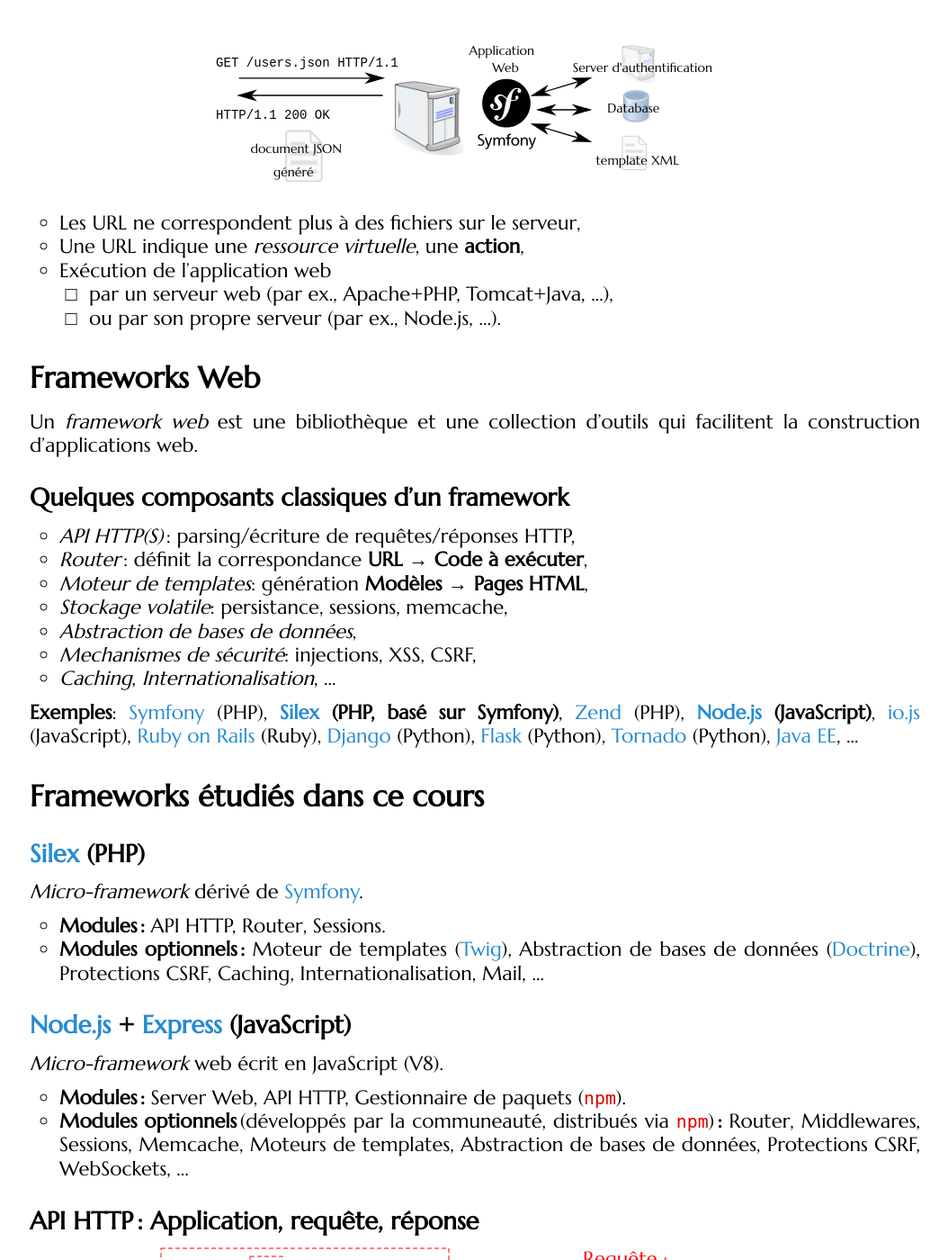
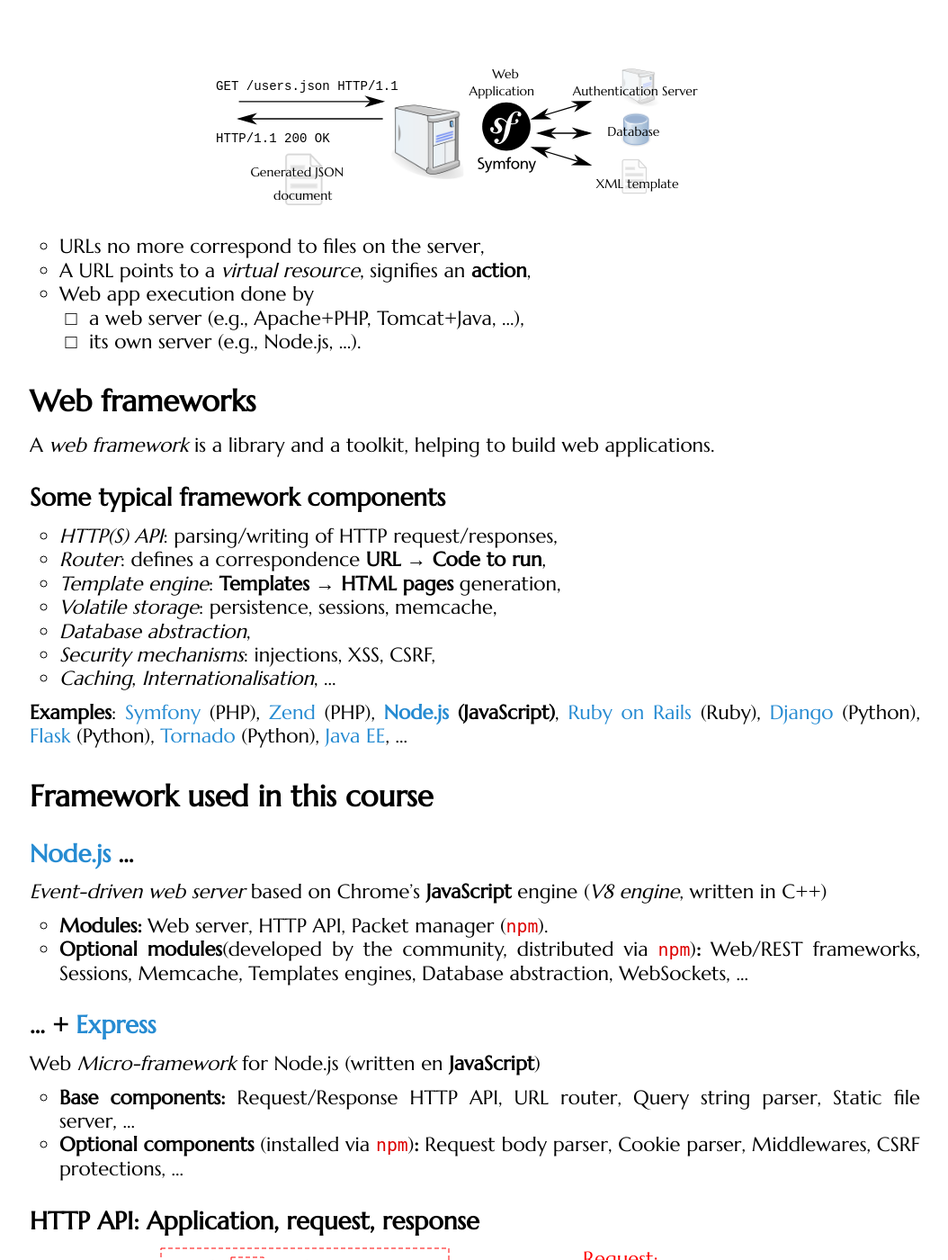
Before and after one commit to defeo/aws, a Jekyll site: the page built from _lessons/frameworks.md, in a window 1280 px wide and 1400 px high, scrolled down 3919 px. Shown: the whole window at 90% size, without its empty margins (112-1166 px from the left). Built offline with Jekyll 4.4.1, drawn with Linux system fonts in a browser that asks for light colours; some web fonts are replaced; some of the changed text lies outside the part shown.

Commit message:
Translated and updated Frameworks lesson

````diff
--- a/_lessons/frameworks.md
+++ b/_lessons/frameworks.md
@@ -15,10 +15,10 @@ addons:
 
 <section>
 
-## Avant les pages dynamiques
+## Before dynamic pages
 
-Le premiers servers web se limitaient à servir des fichiers statiques:
-HTML, images, etc.
+The earlier web servers just used to serve static files: HTML, images,
+etc.
 
 <svg style="margin:auto;display:block"
    xmlns:dc="http://purl.org/dc/elements/1.1/"
@@ -89,18 +89,18 @@ HTML, images, etc.
   </g>
 </svg>
 
-- L'URL correspond à un chemin dans le système de fichiers du serveur.
+- URLs correspond to a path in the server's file system.
 
 </section>
 <section>
 
-## Génération statique
+## Static Generation
 
-- Les fichiers HTML sont assemblés à partir de plusieurs composants,
-- Ils sont compilés avant d'être chargés sur le serveur
+- HTML files are assembled from various components,
+- They are compiled together before being installed on the server.
 {:.no-wrap}
 
-#### Un exemple moderne
+#### A modern example
 
 <svg style="margin:auto;display:block" width="504" height="200" transform="scale(0.7)" >
   <defs>
@@ -144,26 +144,27 @@ HTML, images, etc.
 	<path d="m 510,130 100,0" />
 </g>
   <g style="fill:blue">
-    <a xlink:href="http://daringfireball.net/projects/markdown/"><text x="170" y="138">Markdown</text></a>
+    <a xlink:href="https://daringfireball.net/projects/markdown/"><text x="170" y="138">Markdown</text></a>
 	<a xlink:href="https://pugjs.org/"><text x="210" y="238">Pug</text></a>
   </g>
   </g>
 </svg>
 
-- [Markdown](http://daringfireball.net/projects/markdown/) : transformation Texte → HTML,
-- [Pug](https://pugjs.org/) : syntaxe simplifiée pour HTML,
-- [Perl](http://perl.org/) : langage de programmation générique.
+- [Markdown](https://daringfireball.net/projects/markdown/): Text → HTML transformation,
+- [Pug](https://pugjs.org/): simplified syntax for HTML,
+- [Perl](https://perl.org/): generic programming language.
 
-**Autre exemple :** Ces transparents sont générés statiquement
-([Markdown](http://daringfireball.net/projects/markdown/) +
-[Jekyll](http://jekyllrb.com/)).
+**Another example:** These slides are statically generated
+([Markdown](https://daringfireball.net/projects/markdown/) +
+[Jekyll](https://jekyllrb.com/)).
 
 </section>
 <section>
 
-## Web 1.0 : pages dynamiques
+## Web 1.0: dynamic pages
 
-La création du document se fait au moment de la requête, à la volée.
+Document creation happens at the moment the HTTP request is received,
+on the fly.
 
 <svg style="margin:auto;display:block" width="720" height="270" transform="scale(0.8)">
   <defs>
@@ -257,40 +258,41 @@ La création du document se fait au moment de la requête, à la volée.
        xml:space="preserve" >app.php</text>
     <text
        x="450" y="250"
-       xml:space="preserve" >Moteur de</text>
+       xml:space="preserve" >Scripting</text>
     <text
        x="450" y="280"
-       xml:space="preserve" >Scripting</text>
+       xml:space="preserve" >engine</text>
     <text
        x="620" y="110"
-       xml:space="preserve" >Server d'authentification</text>
+       xml:space="preserve" >Authentication server</text>
     <text
        x="680" y="180"
        xml:space="preserve" >Database</text>
     <text
        x="660" y="270"
-       xml:space="preserve" >template XML</text>
+       xml:space="preserve" >XML template</text>
     <text
        x="60" y="250"
-       xml:space="preserve" >document HTML</text>
+       xml:space="preserve" >Generated HTML</text>
     <text
        x="100" y="290"
-       xml:space="preserve" >généré</text>
+       xml:space="preserve" >document</text>
   </g>
 </svg>
 
-Le serveur peut :
+The server can:
 
-- Compiler le document à la volée (comme dans la génération statique),
-- Interagir avec d'autres serveurs (authentification, API, ...),
-- Interroger des bases de données.
+- Compile the document on the fly (like in static generation),
+- Interact with other servers (authentication, API),
+- Query databases,
+- ...
 
 </section>
 <section>
 
-## Web 2.0 : Applications web
+## Web 2.0: Web applications
 
-Focalisées autour de *l'interaction* avec l'utilisateur.
+Centered around *user interaction*.
 
 <svg style="margin:auto;display:block" width="720" height="250" transform="scale(0.8)">
   <defs>
@@ -371,93 +373,89 @@ Focalisées autour de *l'interaction* avec l'utilisateur.
        style="font-family:monospace"
        xml:space="preserve" >HTTP/1.1 200 OK</text>
     <text
-       x="440" y="80"
+       x="480" y="80"
+       xml:space="preserve" >Web</text>
+    <text
+       x="440" y="110"
        xml:space="preserve" >Application</text>
     <text
-       x="480" y="110"
-       xml:space="preserve" >Web</text>
-    <text
        x="620" y="110"
-       xml:space="preserve" >Server d'authentification</text>
+       xml:space="preserve" >Authentication Server</text>
     <text
        x="680" y="180"
        xml:space="preserve" >Database</text>
     <text
        x="660" y="270"
-       xml:space="preserve" >template XML</text>
+       xml:space="preserve" >XML template</text>
     <text
        x="60" y="250"
-       xml:space="preserve" >document JSON</text>
+       xml:space="preserve" >Generated JSON</text>
     <text
        x="100" y="290"
-       xml:space="preserve" >généré</text>
+       xml:space="preserve" >document</text>
   </g>
 </svg>
 
-- Les URL ne correspondent plus à des fichiers sur le serveur,
-- Une URL indique une *ressource virtuelle*, une **action**,
-- Exécution de l'application web
-  - par un serveur web (par ex., Apache+PHP, Tomcat+Java, ...),
-  - ou par son propre serveur (par ex., Node.js, ...).
-
+- URLs no more correspond to files on the server,
+- A URL points to a *virtual resource*, signifies an **action**,
+- Web app execution done by
+  - a web server (e.g., Apache+PHP, Tomcat+Java, ...),
+  - its own server (e.g., Node.js, ...).
 
 </section>
 <section>
 
-## Frameworks Web
+## Web frameworks
 
-Un *framework web* est une bibliothèque et une collection d'outils qui
-facilitent la construction d'applications web.
+A *web framework* is a library and a toolkit, helping to build web
+applications.
 
-### Quelques composants classiques d'un framework
+### Some typical framework components
 
-- *API HTTP(S)* : parsing/écriture de requêtes/réponses HTTP,
-- *Router* : définit la correspondance **URL → Code à exécuter**,
-- *Moteur de templates*: génération **Modèles → Pages HTML**,
-- *Stockage volatile*: persistance, sessions, memcache,
-- *Abstraction de bases de données*,
-- *Mechanismes de sécurité*: injections, XSS, CSRF,
+- *HTTP(S) API*: parsing/writing of HTTP request/responses,
+- *Router*: defines a correspondence **URL → Code to run**,
+- *Template engine*: **Templates → HTML pages** generation,
+- *Volatile storage*: persistence, sessions, memcache,
+- *Database abstraction*,
+- *Security mechanisms*: injections, XSS, CSRF,
 - *Caching*, *Internationalisation*, ...
 
-**Exemples**: [Symfony](http://symfony.com/) (PHP),
-**[Silex](http://silex.sensiolabs.org/) (PHP, basé sur Symfony)**,
-[Zend](http://www.zend.com/) (PHP), **[Node.js](http://nodejs.org/)
-(JavaScript)**, [io.js](https://iojs.org/) (JavaScript),
-[Ruby on Rails](http://rubyonrails.org/) (Ruby),
+**Examples**: [Symfony](https://symfony.com/) (PHP),
+[Zend](https://www.zend.com/) (PHP), **[Node.js](https://nodejs.org/)
+(JavaScript)**, [Ruby on Rails](http://rubyonrails.org/) (Ruby),
 [Django](https://www.djangoproject.com/) (Python),
 [Flask](http://flask.pocoo.org/) (Python),
-[Tornado](http://www.tornadoweb.org/) (Python),
-[Java EE](http://www.oracle.com/technetwork/java/javaee/), ...
+[Tornado](http://www.tornadoweb.org/) (Python), [Java
+EE](https://www.oracle.com/technetwork/java/javaee/), ...
 
 </section>
 <section>
 
-## Frameworks étudiés dans ce cours
+## Framework used in this course
 
-### [Silex](http://silex.sensiolabs.org/) (PHP)
+### [Node.js](https://nodejs.org/) ...
 
-*Micro-framework* dérivé de [Symfony](http://symfony.com/).
+*Event-driven web server* based on Chrome's **JavaScript** engine (*V8
+engine*, written in C++)
 
-- **Modules :** API HTTP, Router, Sessions.
-- **Modules optionnels :** Moteur de templates
-  ([Twig](http://twig.sensiolabs.org/)), Abstraction de bases de
-  données ([Doctrine](http://www.doctrine-project.org/)), Protections
-  CSRF, Caching, Internationalisation, Mail, ...
+- **Modules:** Web server, HTTP API, Packet manager (`npm`).
+- **Optional modules**(developed by the community, distributed via
+  `npm`)**:** Web/REST frameworks, Sessions, Memcache, Templates
+  engines, Database abstraction, WebSockets, ...
 
-### [Node.js](http://nodejs.org/) + [Express](http://expressjs.com/) (JavaScript)
+### ... + [Express](https://expressjs.com/)
 
-*Micro-framework* web écrit en JavaScript (V8).
+Web *Micro-framework* for Node.js (written en **JavaScript**)
 
-- **Modules :** Server Web, API HTTP, Gestionnaire de paquets (`npm`).
-- **Modules optionnels** (développés par la communeauté, distribués
-  via `npm`) **:** Router, Middlewares, Sessions, Memcache, Moteurs de
-  templates, Abstraction de bases de données, Protections CSRF,
-  WebSockets, ...
+- **Base components:** Request/Response HTTP API, URL router,
+  Query string parser, Static file server, ...
+- **Optional components** (installed via `npm`)**:** Request body
+  parser, Cookie parser, Middlewares, CSRF protections, ...
 
 </section>
 <section>
 
-### API HTTP : Application, requête, réponse
+### HTTP API: Application, request, response
 
 <svg style="margin:auto;display:block" width="700" height="500"
 	viewBox="0 -250 700 500">
@@ -470,7 +468,7 @@ facilitent la construction d'applications web.
 		 fill="black" stroke="black"
          marker-start="none" />
     </marker>
-	<image id="symfony-svg"	xlink:href="../assets/symfony.svg" width="151" height="168"/>
+	<image id="symfony-svg"	xlink:href="../assets/node.svg" width="180" height="180"/>
   </defs>
 
   <g class="code" style="font-size: 16px">
@@ -483,7 +481,7 @@ facilitent la construction d'applications web.
 	  <tspan x="10" dy="16" xml:space="preserve">  "nums": [1,2,3,4,5,6,7,8] }</tspan>
 	</text>
 
-	<text x="10" y="236">
+	<text x="10" y="206">
 	  <tspan xml:space="preserve">  "primes": [2,3,5,7] }</tspan>
 	  <tspan x="10" dy="-16">{ "status": "ok",</tspan>
 	  <tspan x="10" dy="-32">Content-Type: application/json</tspan>
@@ -492,7 +490,7 @@ facilitent la construction d'applications web.
 	  <tspan x="10" dy="-32">HTTP/1.1 200 OK</tspan>
 	</text>
   </g>
-  <use xlink:href="#symfony-svg" x="300" y="-80" />
+  <use xlink:href="#symfony-svg" x="290" y="-100" />
   <g fill="none" stroke="black" stroke-width="1.5" marker-end="url(#arrow)">
 	<path d="m 300,-185 q 70,0 70,120" />
 	<path d="m 370,70 q 0,80 -70,100" />
@@ -500,57 +498,59 @@ facilitent la construction d'applications web.
 
   <g class="incremental" fill="none" stroke="red" stroke-dasharray="5,3" >
 	<g>
-	  <text x="470" y="-230" fill="red" stroke="none">Requête :</text>
+	  <text x="470" y="-230" fill="red" stroke="none">Request:</text>
 	  <path d="m 465,-235 -145,0" />
 	  <rect x="1" y="-249" width="320" height="149" />
 	</g>
 	<g style="font-size:80%">
 	  <text x="490" y="-210" fill="red" stroke="none">query string</text>
-	  <path d="M 485,-215 Q 270,-210 120,-220 " />
-	  <rect x="100" y="-240" width="4.1ex" height="1em" />
+	  <path d="M 485,-215 Q 270,-210 110,-220 " />
+	  <rect x="79" y="-239" width="4.1ex" height="1em" />
 	</g>
 	<g style="font-size:80%">
-	  <text x="490" y="-190" fill="red" stroke="none">entêtes</text>
+	  <text x="490" y="-190" fill="red" stroke="none">headers</text>
 	  <rect x="5" y="-207" width="307" height="55" />
 	  <path d="m 485,-195 -173,0" />
 	</g>
 	<g style="font-size:80%">
-	  <text x="490" y="-170" fill="red" stroke="none">corps de la requête</text>
+	  <text x="490" y="-170" fill="red" stroke="none">request body</text>
 	  <rect x="5" y="-145" width="305" height="38" />
 	  <path d="m 485,-175 -175,50" />
 	</g>
 	<g style="font-size:80%">
-	  <text x="490" y="-150" fill="red" stroke="none">méthode, url, cookies, ...</text>
+	  <text x="490" y="-150" fill="red" stroke="none">method, url, cookies, ...</text>
 	</g>
 
-	<g>
-	  <text x="470" y="180" fill="red" stroke="none">Réponse :</text>
-	  <rect x="1" y="100" width="320" height="149" />
-	  <path d="m 465,175 -145,0" />
-	</g>
-	<g style="font-size:80%">
-	  <text x="490" y="200" fill="red" stroke="none">code d'état</text>
-	  <rect x="100" y="109" width="60" height="1em" />
-	  <path d="m 485,195 C 260,195 485,118 160,118" />
-	</g>
-	<g style="font-size:80%">
-	  <text x="490" y="220" fill="red" stroke="none">corps de la réponse</text>
-	  <rect x="5" y="200" width="250" height="45" />
-	  <path d="m 485,215 -230,0" />
-	</g>
-	<g style="font-size:80%">
-	  <text x="490" y="240" fill="red" stroke="none">entêtes, cookies, ...</text>
+	<g transform="translate(0 -30)">
+	  <g>
+		<text x="470" y="180" fill="red" stroke="none">Response:</text>
+		<rect x="1" y="100" width="320" height="149" />
+		<path d="m 465,175 -145,0" />
+	  </g>
+	  <g style="font-size:80%">
+		<text x="490" y="200" fill="red" stroke="none">status code</text>
+		<rect x="75" y="109" width="70" height="1em" />
+		<path d="m 485,195 C 260,195 485,118 145,118" />
+	  </g>
+	  <g style="font-size:80%">
+		<text x="490" y="220" fill="red" stroke="none">response body</text>
+		<rect x="5" y="200" width="250" height="45" />
+		<path d="m 485,215 -230,0" />
+	  </g>
+	  <g style="font-size:80%">
+		<text x="490" y="240" fill="red" stroke="none">headers, cookies, ...</text>
+	  </g>
 	</g>
 
-	<g>
-	  <text x="470" y="-40" fill="red" stroke="none">Application :</text>
+	<g transform="translate(30)">
+	  <text x="470" y="-40" fill="red" stroke="none">Application:</text>
 	  <path d="M 465,-45 420,-20" />
 
 	  <text x="490" y="-20" fill="red" stroke="none" style="font-size:80%">
 	    <tspan>router</tspan>
-	    <tspan x="490" dy="20">moteur de templates</tspan>
+	    <tspan x="490" dy="20">template engine</tspan>
 	    <tspan x="490" dy="20">sessions</tspan>
-	    <tspan x="490" dy="20">interface BD</tspan>
+	    <tspan x="490" dy="20">DB interface</tspan>
 	    <tspan x="490" dy="20">middlewares</tspan>
 	    <tspan x="490" dy="20">...</tspan>
 	  </text>
@@ -559,153 +559,105 @@ facilitent la construction d'applications web.
 </svg>
 
 </section>
-<section class="compact">
+<section>
 
-## L'application
+## The web application in Express
 
-### Silex (PHP)
+1. Load the `express` module
 
-~~~
-require_once 'vendor/autoload.php';
-$app = new Silex\Application();
+   ```js
+   var express = require('express');
+   ```
 
-$app->get();      // Le router
-$app->post();
-$app->match();
+2. Create the web application object
 
-$app->run();      // Exécution
-~~~
+   ```js
+   var app = express();
+   ```
 
-### Express (Node.js)
+3. Define the *handlers* for the requests (*Routing*)
 
-~~~
-var express = require('express');
-var app = express();
+   ```js
+   app.get('/', ...);
+   app.post('/form', ...);
+   app.all('/old', ...);
+   ```
 
-app.get();        // Le router
-app.post();
-app.all();
+4. Let the application listen for connections (on port 80)
 
-app.listen(80);   // Exécution
-~~~
-{:.javascript}
+   ```js
+   app.listen(80);
+   ```
+
+5. That's all folks!
 
 </section>
 <section class="compact">
 
-## L'objet requête
+## Anatomy of a handler
 
-### Silex
+### The request object
 
-~~~
-use Symfony\Component\HttpFoundation\Request;
+~~~js
+var bodyParser = require("body-parser");
+var cookieParser = require("cookie-parser");
 
-$app->get('/', function(Request $req) {
-	$req->query;      // Query string
-	$req->request;    // corps de la requête
-	$req->headers;    // entêtes HTTP
-	$req->cookies;    // cookies
-});
-~~~
-
-### Express
-
-~~~
-var bodyParser = require("body-parser"), cookieParser = require("cookie-parser");
-app.use(bodyParser.urlencoded()).use(cookieParser()); // config
+// Configure the application
+app
+	.use(bodyParser.urlencoded({ extended: false }))
+	.use(cookieParser());
 
 app.get('/', function(req, res) {
 	req.query;        // query string
-	req.body;         // corps de la requête
-	req.headers;      // entêtes HTTP
+	req.body;         // request body
+	req.headers;      // HTTP headers
 	req.cookies;      // cookies
 });
-~~~
-{:.javascript}
-
-</section>
-<section class="compact">
-
-## L'objet réponse (Silex)
-
-~~~
-use Symfony\Component\HttpFoundation\Response;
-~~~
-
-Écrire une réponse simple
-
-~~~
-return 'Hello world';
-~~~
-
-Envoyer un *code d'état* et des entêtes
-
-~~~
-return new Response(404, 'Not Found', headers);
-~~~
-
-Envoyer un fichier statique
-
-~~~
-return $app->sendFile('static-file.html');
-~~~
-
-Faire une redirection
-
-~~~
-return $app->redirect('/other/path');
-~~~
-
-Envoyer des données au format JSON
-
-~~~
-return $app->json( array('a' => 'b') );
 ~~~
 
 </section>
 <section class="compact">
 
-## L'objet réponse (Express)
+### The response object
 
-Écrire une réponse simple
+Send a simple answer
 
-~~~
+~~~js
 res.send('Hello world');
 ~~~
 
-Envoyer un *code d'état* et des entêtes
+Send a *status code* and some headers
 
-~~~
+~~~js
 res.set('Content-Type', 'text/plain');
 res.status(404).send('Not Found');
 ~~~
 
-Envoyer un fichier statique
+Send a static file
 
-~~~
+~~~js
 res.sendFile('static-file.html');
 res.download('static-attachment.mp3');
 ~~~
 
-Faire une redirection
+Redirect to another page
 
-~~~
+~~~js
 res.redirect('/other/path');
 ~~~
 
-Envoyer des données au format JSON
+Send JSON data
 
-~~~
+~~~js
 res.json({ 'a' : 'b' });
 ~~~
 
 </section>
 <section>
 
-## Anatomie de l'application
+## Anatomy of the application
 
-
-<svg style="margin:auto;display:block" width="1015" height="450"
+<svg style="margin:auto;display:block" width="950" height="450"
 	viewBox="0 -225 1015 450">
   <defs>
     <marker id="arrow-start" orient="auto"
@@ -747,10 +699,10 @@ res.json({ 'a' : 'b' });
   </g>
   <g fill="red" stroke="red">
     <text x="220" y="-30">Router</text>
-	<text x="840" y="20">Gestionnaire</text>
+	<text x="840" y="20">Handler</text>
     <text x="600" y="70">Template engine</text>
 	<text x="640" y="-100">Database</text>
-	<text x="100" y="60">Réponse</text>
+	<text x="100" y="60">Response</text>
   </g>
   <rect fill="none" stroke="red" stroke-width="2" x="340" y="-70" width="665" height="95" />
 </svg>
@@ -758,52 +710,33 @@ res.json({ 'a' : 'b' });
 </section>
 <section>
 
-## Le router
+## The router
 
-Le *router* fait l'association : **méthode+URL → code à exécuter**
+The *router* associates: **method+URL → code to run**
 
-~~~
-$app->get('/url', function() {...});
+~~~js
+app.get('/url', function(req, res) {...});
 ~~~
 
-Il peut aussi traduire une partie de l'URL en arguments de la fonction
+It can also translate part of the URL into arguments to the *callback*
 
-~~~
-$app->get('/url/{a1}/{a2}', function($a1, $a2) {
-	...
-});
-~~~
-
-En Express
-
-~~~
+~~~js
 app.get('/url/:a1/:a2', function(req, res) {
 	console.log(req.params.a1);
+	console.log(req.params.a2);
 });
 ~~~
 
 </section>
 <section>
 
-## Lectures
+## References
 
-### Silex
-
-- La [doc officielle](http://silex.sensiolabs.org/documentation) (en anglais),
-- Le
-  [*Book* de Symfony](http://symfony.com/fr/doc/current/book/index.html)
-  (disponible aussi
-  [en anglais](http://symfony.com/doc/current/book/index.html)),
-- La [référence de Symfony](http://api.symfony.com/master/) (en
-  anglais),
-
-### Express
-
-- Les tutoriels de [NodeSchool](http://nodeschool.io/),
-- La [référence de Node.js](http://nodejs.org/api/),
-- Les [aides de NodeJitsu](http://docs.nodejitsu.com/),
-- La [doc de Express](http://expressjs.com/),
-- Eloquent JavaScript, [chapitre 20 sur Node.js](http://eloquentjavascript.net/20_node.html).
+- The [NodeSchool](https://nodeschool.io/) tutorials,
+- The [Node.js reference](https://nodejs.org/api/),
+- The [NodeJitsu help pages](https://docs.nodejitsu.com/),
+- The [Express docs](https://expressjs.com/),
+- Eloquent JavaScript, [chapter 20 on Node.js](https://eloquentjavascript.net/20_node.html).
 
 </section>
 
````
Also changed, not shown: other parts of _lessons/frameworks.md (+4 -4 lines), assets/node.svg (added).
